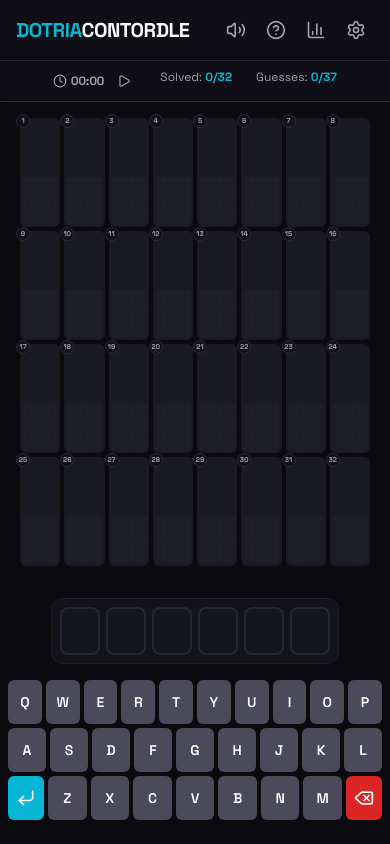
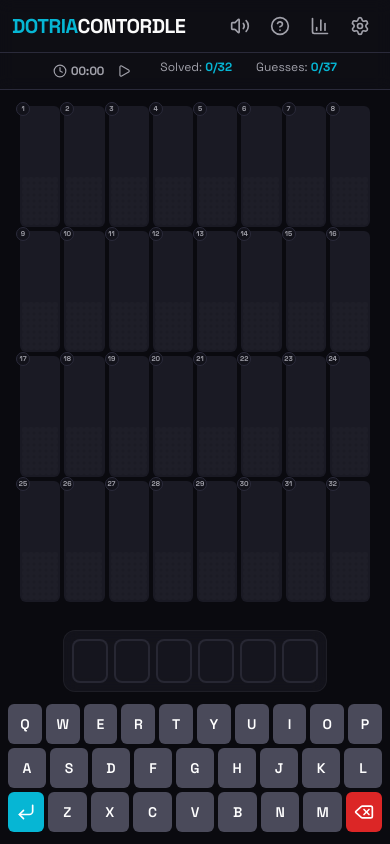
Before and after one commit to auroraaka/dotriacontordle, a Next.js app: page / in a window 390 px wide. Built offline with nearby package versions, Linux system fonts and the light colour scheme.

Commit message:
Update UX to fit on one mobile screen

```diff
--- a/src/app/page.tsx
+++ b/src/app/page.tsx
@@ -35,7 +35,7 @@ function GameContent() {
   }
 
   return (
-    <div className="h-screen flex flex-col bg-bg-primary overflow-hidden">
+    <div className="h-screen h-[100dvh] flex flex-col bg-bg-primary overflow-hidden">
       <Header />
 
       <AnimatePresence>
@@ -71,18 +71,18 @@ function GameContent() {
       </AnimatePresence>
 
       <main className="flex-1 flex flex-col min-h-0">
-        <div className="flex-1 min-h-0 flex items-center justify-center p-2 sm:p-4">
+        <div className="flex-1 min-h-0 flex items-center justify-center p-1 xs:p-2 sm:p-4">
           <GameBoard />
         </div>
 
-        <div className="shrink-0 pb-6 sm:pb-8 px-2 sm:px-4">
+        <div className="shrink-0 pb-2 xs:pb-3 sm:pb-8 px-2 sm:px-4">
           {gameStatus === 'playing' && (
-            <div className="flex justify-center mb-4 sm:mb-5 mt-4 sm:mt-5">
-              <div className="flex gap-1.5 sm:gap-2 p-2 sm:p-3 rounded-xl bg-bg-tertiary/60 backdrop-blur-sm border border-white/5">
+            <div className="flex justify-center my-2 xs:my-3 sm:my-5">
+              <div className="flex gap-1 xs:gap-1.5 sm:gap-2 p-1.5 xs:p-2 sm:p-3 rounded-xl bg-bg-tertiary/60 backdrop-blur-sm border border-white/5">
                 {Array.from({ length: 6 }).map((_, i) => (
                   <div
                     key={i}
-                    className={`w-10 h-12 sm:w-12 sm:h-14 rounded-lg font-bold text-2xl sm:text-3xl flex items-center justify-center uppercase transition-all duration-150 border-2 ${
+                    className={`w-8 h-10 xs:w-9 xs:h-11 sm:w-12 sm:h-14 rounded-lg font-bold text-xl xs:text-2xl sm:text-3xl flex items-center justify-center uppercase transition-all duration-150 border-2 ${
                       currentGuess[i]
                         ? ''
                         : 'bg-tile-empty/30 text-text-secondary/20 border-tile-border/50'
--- a/src/components/Header.tsx
+++ b/src/components/Header.tsx
@@ -99,7 +99,7 @@ export function Header() {
   return (
     <>
       <header className="w-full border-b border-header-border bg-bg-secondary/50 backdrop-blur-sm sticky top-0 z-40">
-        <div className="max-w-7xl mx-auto px-4 py-3 flex items-center justify-between">
+        <div className="max-w-7xl mx-auto px-3 py-2 sm:px-4 sm:py-3 flex items-center justify-between">
           <div className="flex items-center gap-3">
             <h1 className="text-xl sm:text-2xl font-bold tracking-tight">
               <span className="text-accent">DOTRIA</span>
@@ -163,7 +163,7 @@ export function Header() {
           </div>
         </div>
 
-        <div className="sm:hidden border-t border-header-border px-4 py-2 flex justify-center gap-6 text-xs">
+        <div className="sm:hidden border-t border-header-border px-3 py-1.5 flex justify-center gap-6 text-xs">
           <span className="text-text-secondary flex items-center gap-1">
             <Clock className="w-3.5 h-3.5" />
             <span className={`${timerActive ? 'text-accent' : 'text-text-secondary'} font-bold tabular-nums`}>
--- a/src/components/Keyboard.tsx
+++ b/src/components/Keyboard.tsx
@@ -63,8 +63,8 @@ export function Keyboard() {
                 whileTap={{ scale: 0.95 }}
                 className={`
                   ${isSpecial ? specialStyle : KEY_STATE_STYLES[keyState]}
-                  ${isSpecial ? 'px-2 sm:px-3 md:px-4 text-[10px] sm:text-xs' : 'flex-1 max-w-[44px] sm:max-w-[52px]'}
-                  h-11 sm:h-12 md:h-14 rounded-md font-semibold text-white text-sm sm:text-base
+                  ${isSpecial ? 'px-1.5 xs:px-2 sm:px-3 md:px-4 text-[10px] sm:text-xs' : 'flex-1 max-w-[36px] xs:max-w-[40px] sm:max-w-[52px]'}
+                  h-9 xs:h-10 sm:h-12 md:h-14 rounded-md font-semibold text-white text-[11px] xs:text-sm sm:text-base
                   flex items-center justify-center transition-colors duration-150
                   cursor-pointer disabled:opacity-50 disabled:cursor-not-allowed
                 `}
--- a/src/components/LoadingScreen.tsx
+++ b/src/components/LoadingScreen.tsx
@@ -4,7 +4,7 @@ import { motion } from 'motion/react';
 
 export function LoadingScreen() {
   return (
-    <div className="h-screen flex flex-col items-center justify-center bg-bg-primary overflow-hidden">
+    <div className="h-screen h-[100dvh] flex flex-col items-center justify-center bg-bg-primary overflow-hidden">
       <motion.div
         initial={{ scale: 0.8, opacity: 0 }}
         animate={{ scale: 1, opacity: 1 }}
```
